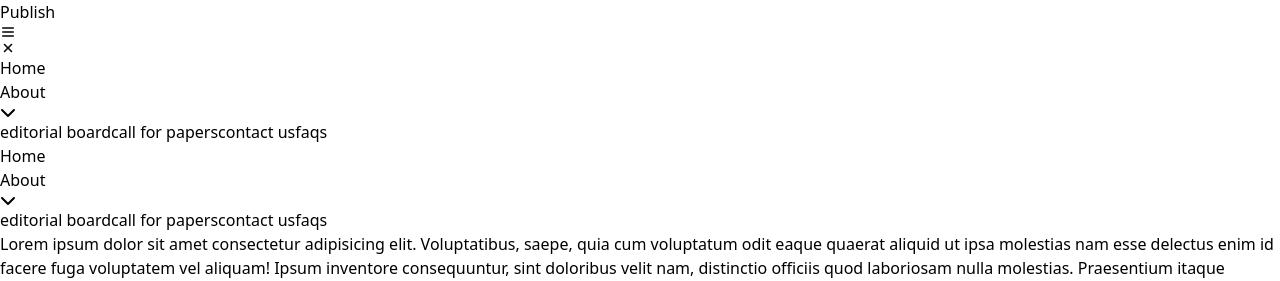
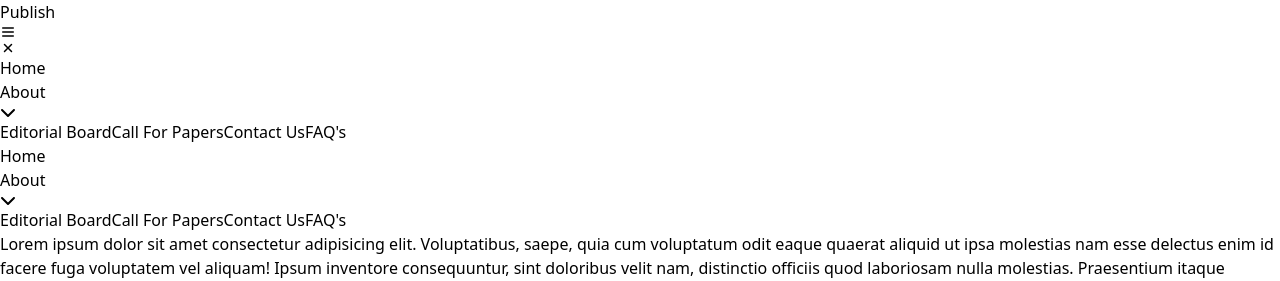
Before and after one commit to HarishBabu-DV/Journal-Management, a React (Vite) app: page / in a window 1280 px wide. Shown: the part 1000-1281 px from the top of the page. Built offline with nearby package versions, Linux system fonts and the light colour scheme.

Commit message:
modified properties

```diff
--- a/src/assets/assets.js
+++ b/src/assets/assets.js
@@ -40,19 +40,19 @@ export const navItems={
     thirdSet:[
         {
             id:1,
-            navItem:"editorial board"
+            navItem:"Editorial Board"
         },
         {
             id:2,
-            navItem:"call for papers"
+            navItem:"Call For Papers"
         },
         {
             id:3,
-            navItem:"contact us"
+            navItem:"Contact Us"
         },
         {
             id:4,
-            navItem:"faqs"
+            navItem:"FAQ's"
         }
     ]
 }
--- a/src/components/Header.jsx
+++ b/src/components/Header.jsx
@@ -1,10 +1,26 @@
-import React, { useState } from 'react'
+import React, { useEffect, useRef, useState } from 'react'
 import { Link } from 'react-router'
 import { logo,FaRegCircleUser, FaChevronDown,HiOutlineMenu ,IoClose,navItems } from '../assets/assets'
 
 const Header = () => {
   // About navitem toggle
   const [isAboutOpen,setIsAboutOpen]=useState(false)
+  const horizontalAboutMenuRef=useRef()
+  // // horizontalAboutNavItem.addEventListener('click',)
+  // window.addEventListener('click',event=>{
+  //   if(!hiddenAboutItems.contains(event.target) && event.target!== horizontalAboutNavItem){
+  //     hiddenAboutItems.classList.add('hide-element')
+  //   }
+  // })
+  useEffect(()=>{
+    const closeHorizontalAboutMenu=event=>{
+      if(event.path[0] !== horizontalAboutMenuRef.current){
+        setIsAboutOpen(false)
+      }
+    }
+    document.body.addEventListener('click',closeHorizontalAboutMenu);
+    return ()=> document.body.removeEventListener('click',closeHorizontalAboutMenu)
+  },[])
 
   return (
     <header className='bg-white fixed top-0 left-1/2 -translate-x-1/2 w-full px-[10%] max-md:px-[5%]'>
@@ -31,7 +47,7 @@ const Header = () => {
         </section>
 
         {/*Vertical Navigation bar  */}
-        <nav className='bg-[#2e2e2e] fixed top-0 h-screen z-10 w-[40%] py-8 vertical-navbar max-sm:w-full'>
+        <nav className='bg-[#2e2e2e] fixed top-0 h-screen z-20 w-[40%] py-8 vertical-navbar max-sm:w-full'>
 
           <label htmlFor="toggle-menu" className='flex justify-end pr-8 hover:cursor-pointer'>
             <IoClose className='text-[1.8rem] text-white max-sm:text-[1.6rem] ' />
@@ -42,7 +58,10 @@ const Header = () => {
             <Link to={'/'} className='text-white py-4 px-8 hover:text-[#1b9ce3] hover:bg-[#7c7c7c4e] transition-colors'> {navItems.firstSet} </Link>
 
             {/* About  */}
-            <div className='hover:cursor-pointer  about-navitem-container ' onClick={()=>setIsAboutOpen(!isAboutOpen)}>
+            <div className='hover:cursor-pointer  about-navitem-container ' onClick={()=>{
+                setIsAboutOpen(!isAboutOpen)
+            }
+            }>
               <div className='flex items-center gap-2 py-4 px-8 justify-between hover:bg-[#7c7c7c4e] about-navitem'>
                 <span className='text-white '>About</span>
                 <span className='text-white '><FaChevronDown /></span>
@@ -62,7 +81,7 @@ const Header = () => {
             {/*Editorial Board,..,faqs*/}
             {
               navItems.thirdSet.map((navItem)=>(
-                <Link to={'/'} className='text-white capitalize py-4 px-8 hover:text-[#1b9ce3] transition-colors hover:bg-[#7c7c7c4e]' key={navItem.id}>{navItem.navItem}</Link>
+                <Link to={'/'} className='text-white py-4 px-8 hover:text-[#1b9ce3] transition-colors hover:bg-[#7c7c7c4e]' key={navItem.id}>{navItem.navItem}</Link>
               ))
             }
           </div>
@@ -76,13 +95,17 @@ const Header = () => {
           <Link to={'/'} className='text-white py-[.3rem]  hover:text-[#1b9ce3] transition-colors'> {navItems.firstSet} </Link>
 
           {/* About  */}
-          <div className='relative hover:cursor-pointer about-navitem-container' onClick={()=>setIsAboutOpen(!isAboutOpen)}>
-            <div className='flex items-center gap-2 about-navitem'>
+          <div className='relative hover:cursor-pointer about-navitem-container '  >
+            <div ref={horizontalAboutMenuRef} className='flex items-center gap-2 about-navitem horizontal-about-navitem' onClick={()=>{
+                setIsAboutOpen(!isAboutOpen)
+            }
+            }>
               <span className='text-white '>About</span>
               <span className='text-white '><FaChevronDown /></span>
             </div>
             {/* Hidden navitems container  */}
-            <div style={isAboutOpen?{display:"block"}:{display:"none"}}  className='absolute top-[130%] bg-white left-0 w-[300px] flex flex-col hidden-navitems'>
+            <div style={isAboutOpen ? {display:"block"}:{display:"none"}}  className='absolute top-[130%] bg-white left-0 w-[300px]  hidden-navitems'>
+              <div className='flex flex-col'>
                 {
                   navItems.secondSet.map((navItem)=>(
                     <div className='px-4  hover:bg-[#cccccc94] flex hidden-navitems-navitem'>
@@ -92,11 +115,12 @@ const Header = () => {
                 }
               </div>
             </div>
+          </div>
 
           {/*Editorial Board,..,faqs*/}
           {
             navItems.thirdSet.map((navItem)=>(
-              <Link to={'/'} className='text-white  capitalize py-[.3rem] hover:text-[#1b9ce3] transition-colors' key={navItem.id}>{navItem.navItem}</Link>
+              <Link to={'/'} className='text-white  py-[.3rem] hover:text-[#1b9ce3] transition-colors' key={navItem.id}>{navItem.navItem}</Link>
             ))
           }
         </nav>
--- a/src/index.css
+++ b/src/index.css
@@ -58,4 +58,9 @@
         @apply -right-full;
         transition: right 700ms ease-in ;
     }
+
+
+    .hide-element{
+        display: none;
+    }
 }
```
Lines whose indentation alone changed are shown as unchanged.
